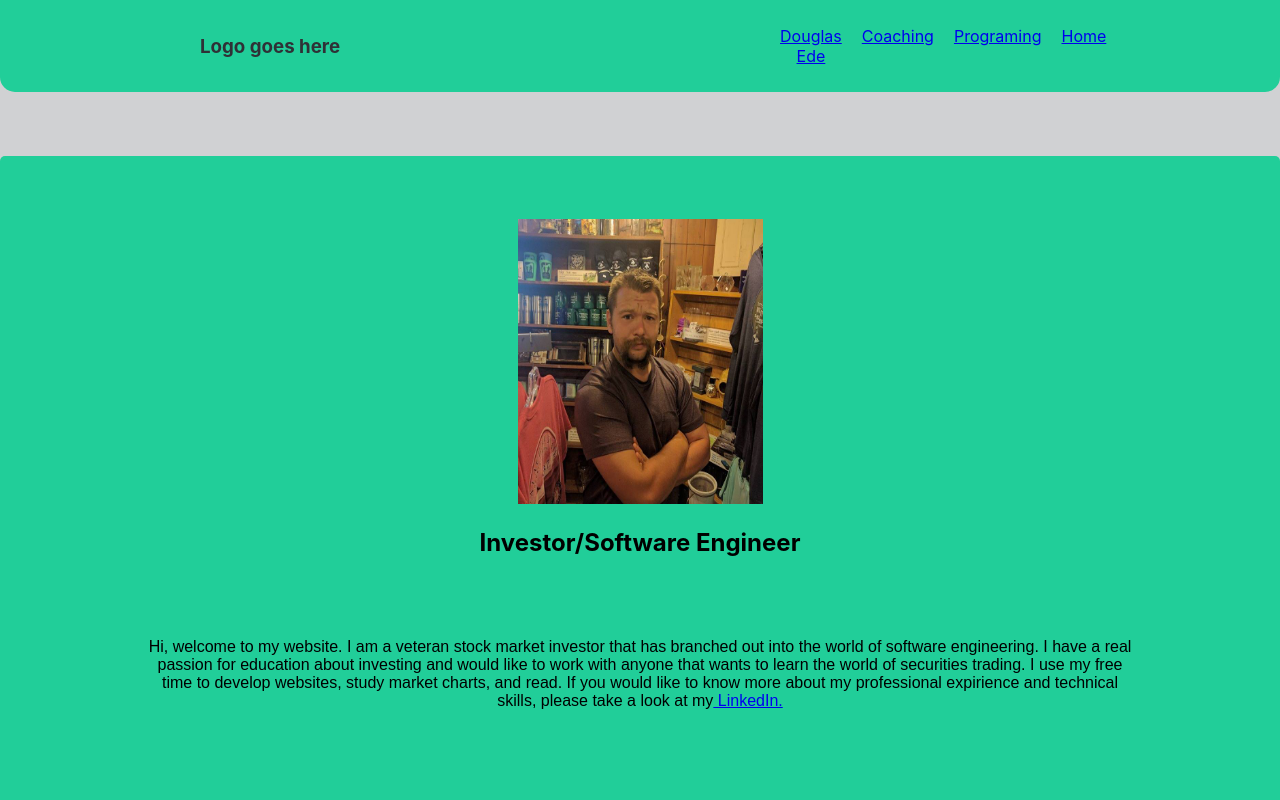
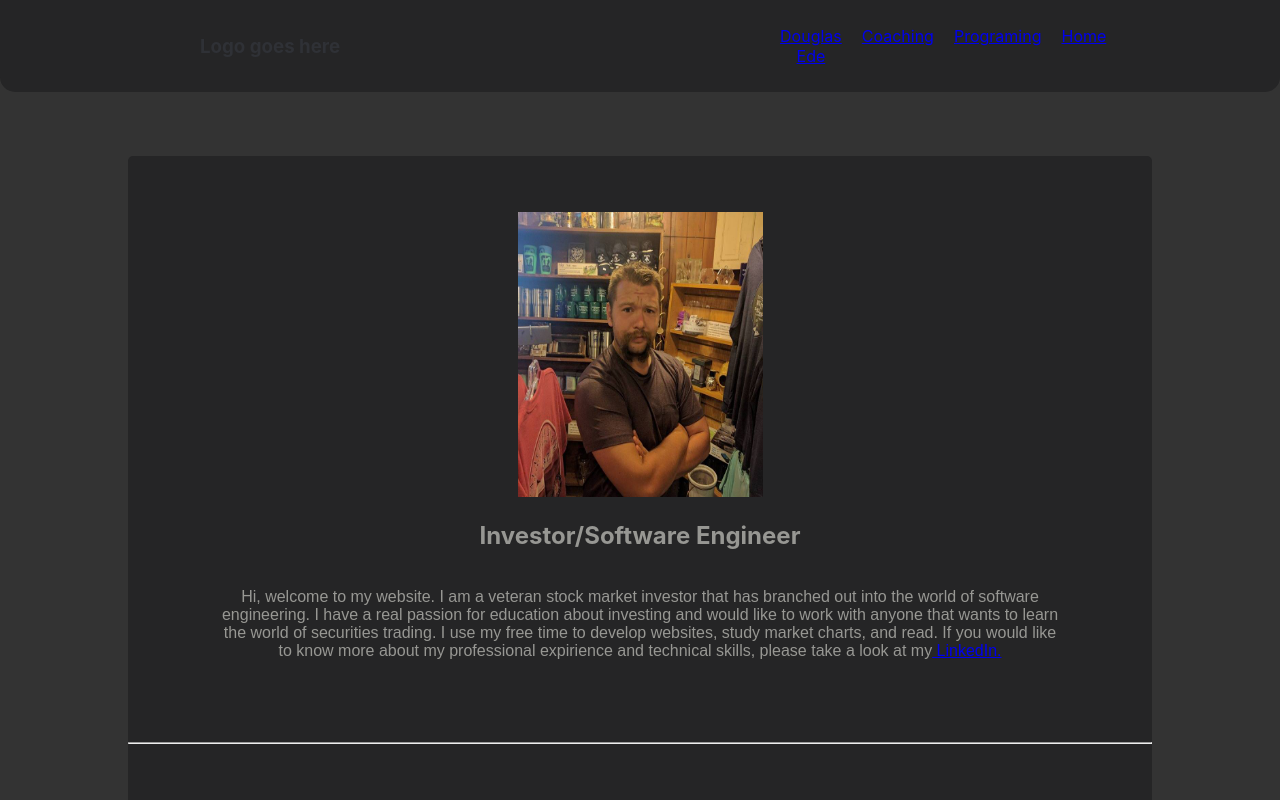
Before and after one commit to Douglas4739/DouglasEde.com, a React (Create React App) app: page /About in a window 1280 px wide. Shown: the top 800 px of the page. Built offline with nearby package versions, Linux system fonts and the light colour scheme.

Commit message:
changed the color scheme

```diff
--- a/src/About.js
+++ b/src/About.js
@@ -19,7 +19,7 @@ function About() {
         </section>
       </div>
       <div>
-        <hr className="hr"/>
+        <hr/>
 
         <section className="resume">
           <h1>Resume</h1>
--- a/src/App.css
+++ b/src/App.css
@@ -1,6 +1,6 @@
 .App {
   text-align: center;
-  background-color: rgb(208, 209, 211);
+  background-color: rgb(51, 51, 51);
   background-image: "BW2.jpg";
 }
 
@@ -10,7 +10,7 @@ nav {
   justify-content: space-around;
   align-items: center;
   min-height: 10vh;
-  background: rgb(33, 206, 153);
+  background: rgb(37, 37, 38);
   color: rgb(47, 49, 54);
 }
 
@@ -35,15 +35,18 @@ nav {
   border-radius: 5px;
   display: flex;
   flex-direction: column;
-  background-color: rgb(33, 206, 153);
+  background-color: rgb(37, 37, 38);
   margin-top: 5%;
   margin-bottom: 0%;
+  margin-left: 10%;
+  margin-right: 10%;
 }
 .aboutText {
   font-family: Arial, Helvetica, sans-serif;
   border-radius: 5px;
+  color: rgb(151, 151, 147);
  /* background-color: rgb(255, 255, 255);*/
-  margin: 5%;
+  margin: 2%;
   margin-bottom: 0;
   padding: 2%;
   border: rgb(47, 49, 54);
@@ -51,6 +54,7 @@ nav {
 }
 
 .profileImage {
+  color: rgb(151, 151, 147);
   border-radius: 5px;
   padding: 25px;
   margin: 3%;
@@ -59,6 +63,7 @@ nav {
 
 .resume {
   font-family: Arial, Helvetica, sans-serif;
+  color: rgb(151, 151, 147);
   border-radius: 5px;
   padding: 25px;
   margin: 3%;
@@ -86,6 +91,11 @@ nav {
   list-style-type: none;
 }
 
+.hr {
+  border: 10px solid rgb(0, 193, 4);
+  border-radius: 5px;
+}
+
 @media all and (min-width: 800px) {
   .App {
     display: flex;
```
